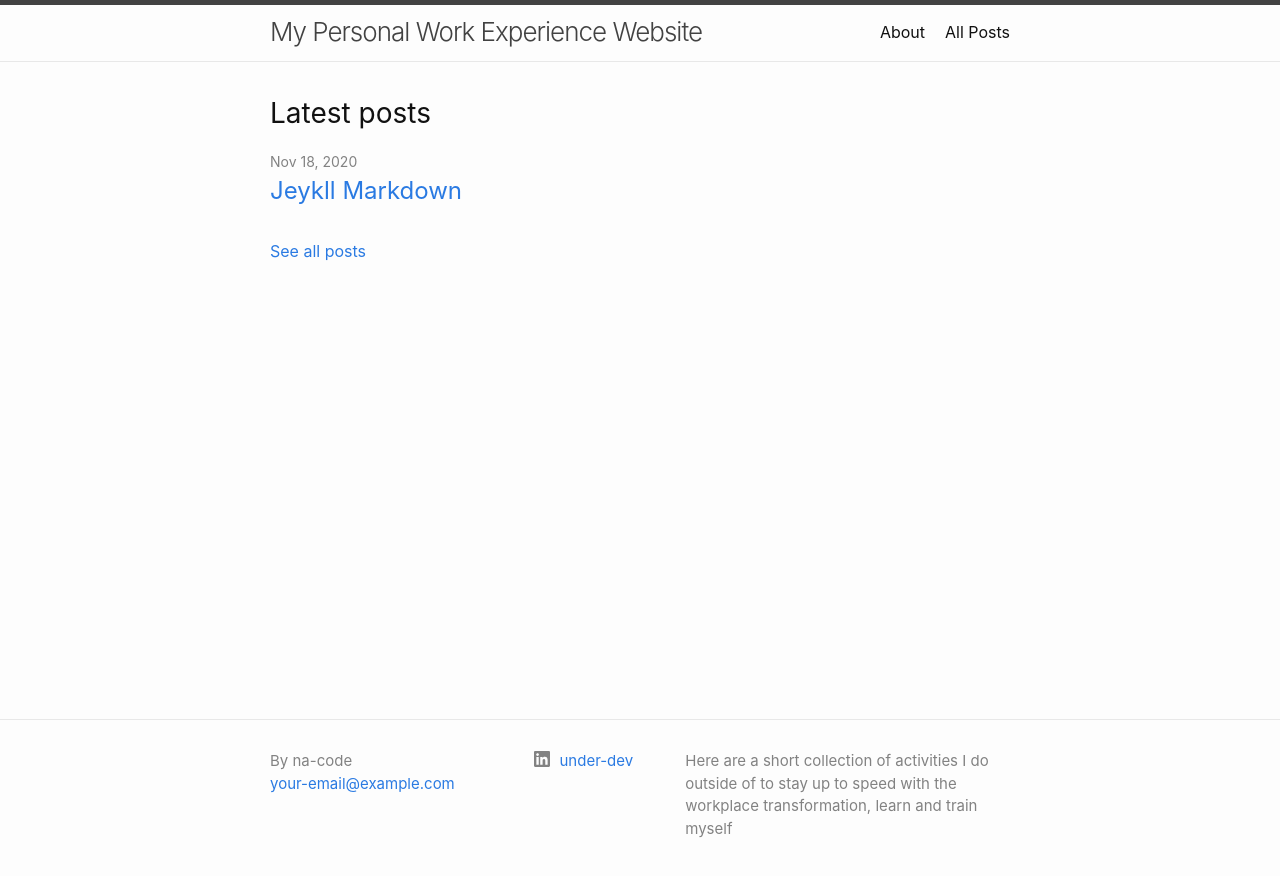
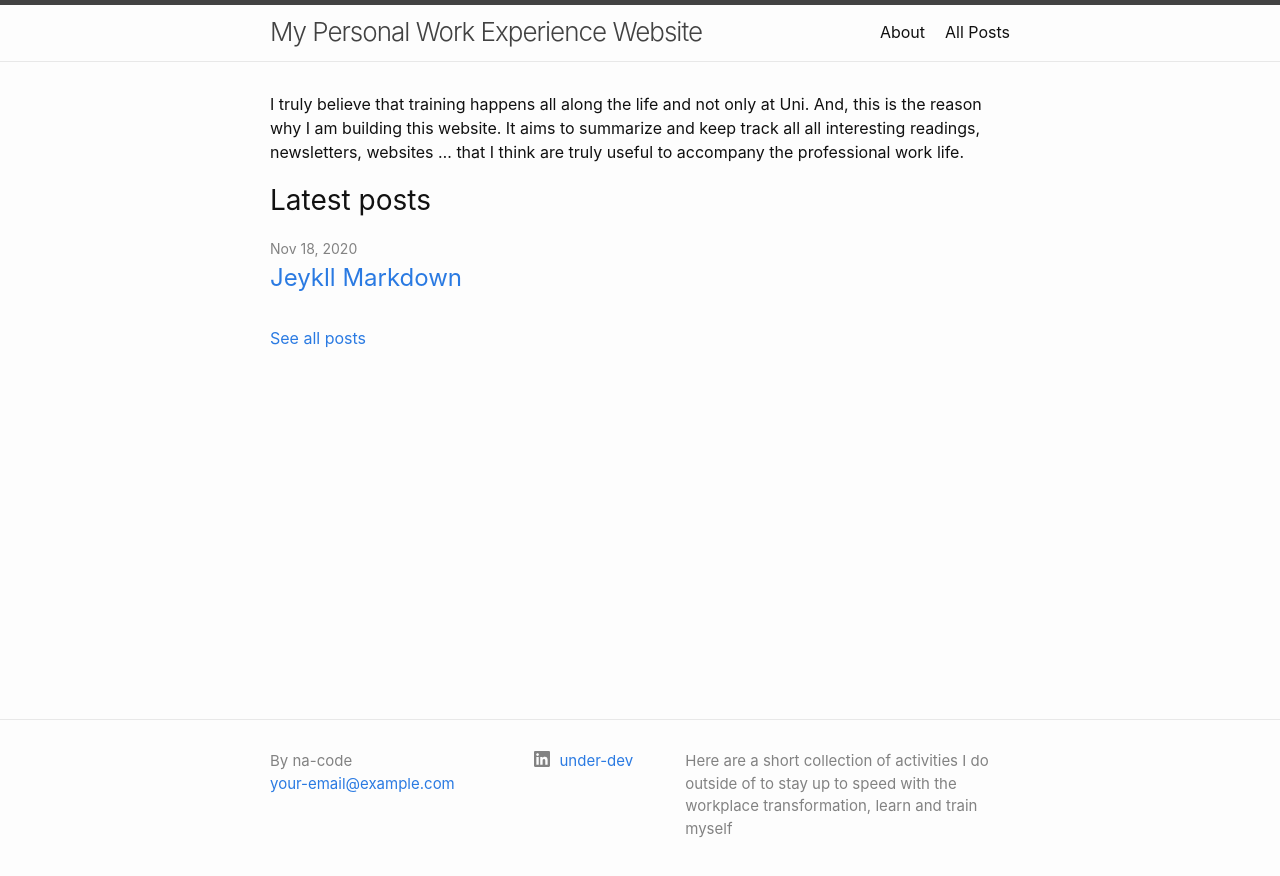
Before and after one commit to na-code/na-site, a Jekyll site: the page built from index.markdown, in a window 1280 px wide. Shown: the top 876 px of the page. Built offline with Jekyll 4.4.1, drawn with Linux system fonts in a browser that asks for light colours.

Commit message:
Update index.markdown

```diff
--- a/index.markdown
+++ b/index.markdown
@@ -4,3 +4,5 @@
 
 layout: home
 ---
+
+I truly believe that training happens all along the life and not only at Uni. And, this is the reason why I am building this website. It aims to summarize and keep track all all interesting readings, newsletters, websites ... that I think are truly useful to accompany the professional work life.
```
